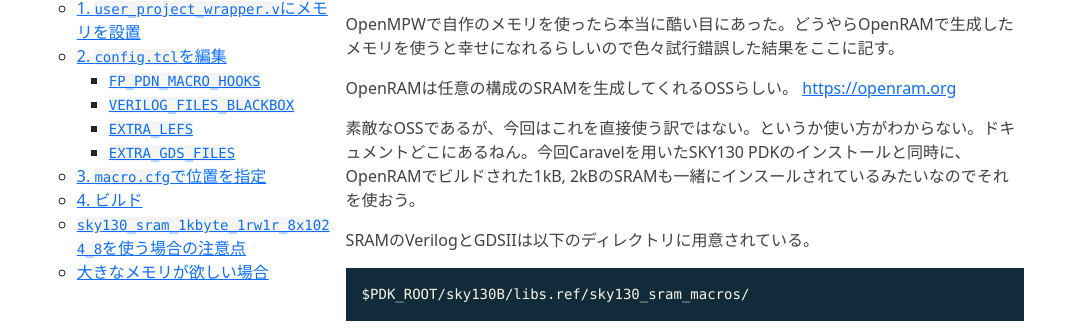
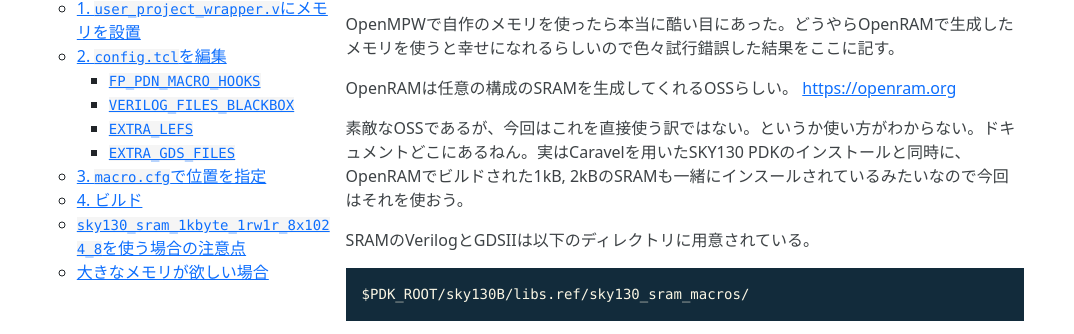
Before and after one commit to Cra2yPierr0t/Cra2yPierr0t.github.io, a Jekyll site: the page built from OpenMPWSRAM.md, in a window 1280 px wide and 900 px high. Shown: the part 132-466 px from the top of the window, without its empty margins (0-1074 px from the left). Built offline with Jekyll 4.4.1, drawn with Linux system fonts in a browser that asks for light colours.

Commit message:
fix term

````diff
--- a/OpenMPWSRAM.md
+++ b/OpenMPWSRAM.md
@@ -12,7 +12,7 @@
 OpenRAMは任意の構成のSRAMを生成してくれるOSSらしい。
 [https://openram.org](https://openram.org)
 
-素敵なOSSであるが、今回はこれを直接使う訳ではない。というか使い方がわからない。ドキュメントどこにあるねん。今回Caravelを用いたSKY130 PDKのインストールと同時に、OpenRAMでビルドされた1kB, 2kBのSRAMも一緒にインスールされているみたいなのでそれを使おう。
+素敵なOSSであるが、今回はこれを直接使う訳ではない。というか使い方がわからない。ドキュメントどこにあるねん。実はCaravelを用いたSKY130 PDKのインストールと同時に、OpenRAMでビルドされた1kB, 2kBのSRAMも一緒にインスールされているみたいなので今回はそれを使おう。
 
 SRAMのVerilogとGDSIIは以下のディレクトリに用意されている。
 ```
````
